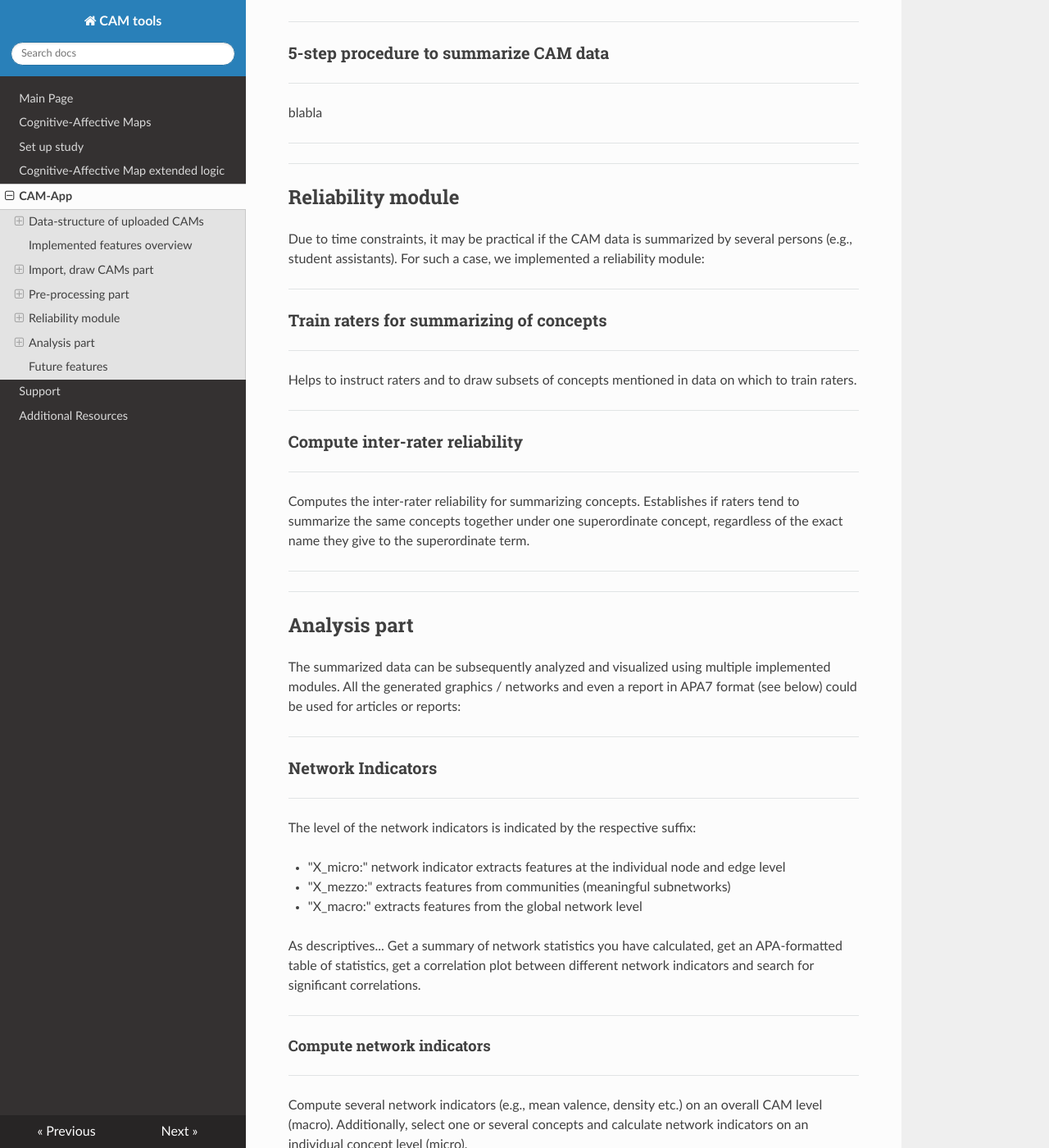
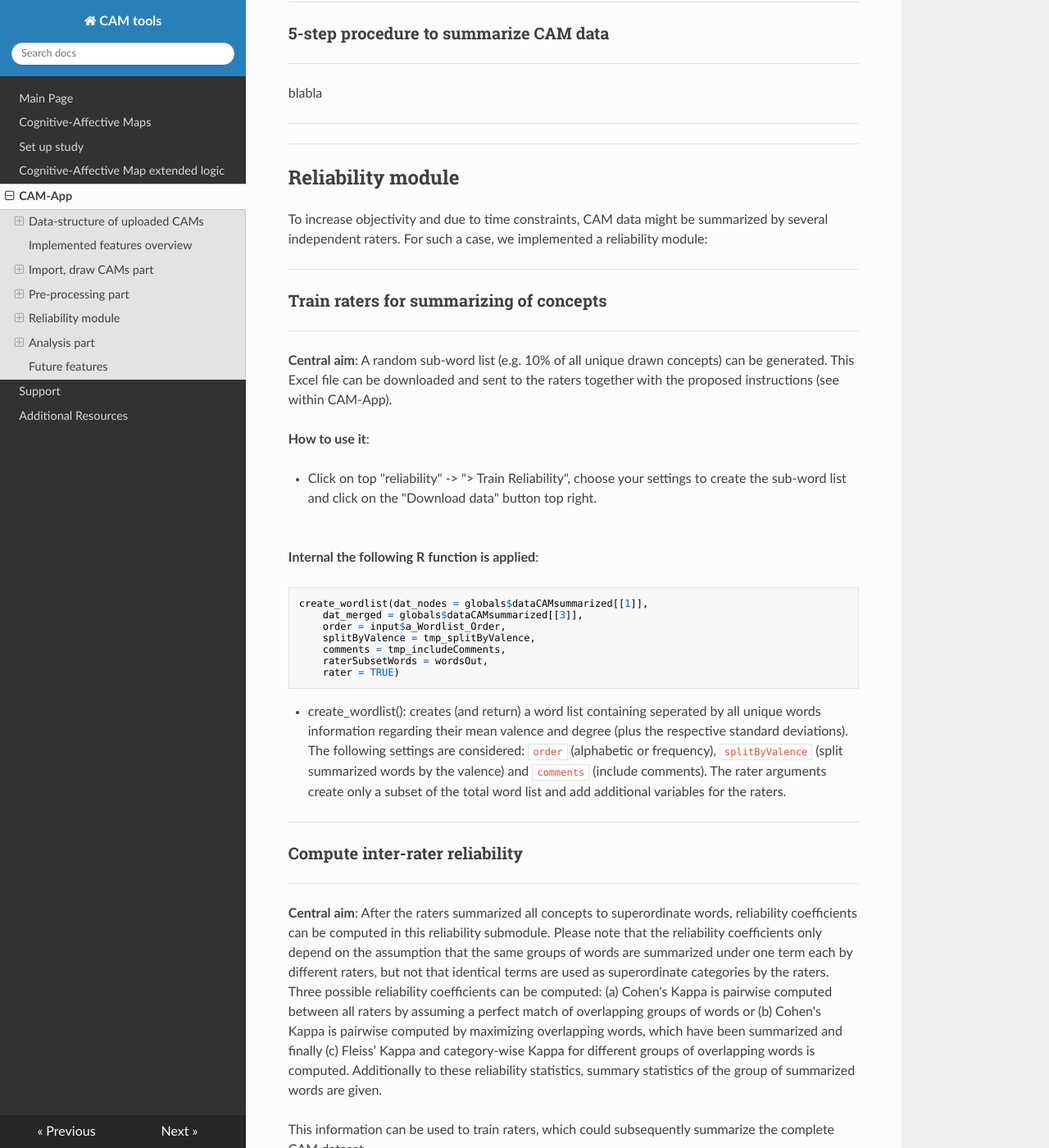
Before and after one commit to FennStatistics/CAMtools_documentation, an MkDocs documentation site: the page built from docs/CAM-App.md, in a window 1280 px wide and 1400 px high, scrolled down 10399 px. Shown: the whole window at 82% size. Built offline with MkDocs 1.6.1, drawn with Linux system fonts in a browser that asks for light colours; nearby versions of some CDN libraries; some of the changed text lies outside the part shown.

Commit message:
add text

````diff
--- a/docs/CAM-App.md
+++ b/docs/CAM-App.md
@@ -309,7 +309,7 @@ Please note that below all summarize functions a <b>dynamic table is displayed a
 ---
 
 **Central aim**:
-By using search terms you apply so called regular expressions, which is a concise language to describe patterns of text. Applying the stringr package, which is part of <a href="https://cran.r-project.org/web/packages/tidyverse/" target="_blank">tidyverse</a>, for example, using the expression “[[:digit:]]”, all drawn concepts including any digits can be identified. For possible regular expressions to use, please read the <a href="https://github.com/rstudio/cheatsheets/blob/main/strings.pdf" target="_blank">"cheatsheet" of the stringr package</a> and you can test combinations of regular expressions on the following webpage: <a href="https://regex101.com/" target="_blank">https://regex101.com/</a>
+By using search terms you apply so called regular expressions, which is a concise language to describe patterns of text. Applying the stringr package, which is part of <a href="https://cran.r-project.org/web/packages/tidyverse/" target="_blank">tidyverse</a>, for example, using the expression “[[:digit:]]”, all drawn concepts including any digits can be identified. For possible regular expressions to use, please read the <a href="https://github.com/rstudio/cheatsheets/blob/main/strings.pdf" target="_blank">"cheatsheet" of the stringr package</a> and you can test combinations of regular expressions on the following webpage: <a href="https://regex101.com/" target="_blank">https://regex101.com/</a>.
 
 
 **How to use it**:
@@ -348,8 +348,8 @@ SynonymList(vectorWords = tmp_text,
 SummarizedSynonymList(listSynonyms = raw_SynonymList[[1]])
 ```
 
-* SynonymList():
-* SummarizedSynonymList():
+* SynonymList(): checks if single words are in the choosen dictionary, create a list of all synonyms
+* SummarizedSynonymList(): removes overlapping words (duplicates)
 
 ***
 ### Apply word2vec Model
@@ -383,7 +383,7 @@ blabla
 Reliability module
 ----------------
 
-Due to time constraints, it may be practical if the CAM data is summarized by several persons (e.g., student assistants). For such a case, we implemented a reliability module:
+To increase objectivity and due to time constraints, CAM data might be summarized by several independent raters. For such a case, we implemented a reliability module:
 
 
 
@@ -391,16 +391,57 @@ Due to time constraints, it may be practical if the CAM data is summarized by se
 ### Train raters for summarizing of concepts
 ---
 
-Helps to instruct raters and to draw subsets of concepts mentioned in data on which to train raters.
 
+**Central aim**:
+A random sub-word list (e.g. 10% of all unique drawn concepts) can be generated. This Excel file can be downloaded and sent to the raters together with the proposed instructions (see within CAM-App).
+
+**How to use it**:
+
+* Click on top "reliability" -> "> Train Reliability", choose your settings to create the sub-word list and click on the "Download data" button top right.
+
+
+<br>
+**Internal the following R function is applied**:
+
+```r
+create_wordlist(dat_nodes = globals$dataCAMsummarized[[1]],
+    dat_merged = globals$dataCAMsummarized[[3]],
+    order = input$a_Wordlist_Order,
+    splitByValence = tmp_splitByValence,
+    comments = tmp_includeComments,
+    raterSubsetWords = wordsOut,
+    rater = TRUE)
+```
+* create_wordlist(): creates (and return) a word list containing seperated by all unique words information regarding their mean valence and degree (plus the respective standard deviations). The following settings are considered: <code>order</code> (alphabetic or frequency), <code>splitByValence</code> (split summarized words by the valence) and <code>comments</code> (include comments). The rater arguments create only a subset of the total word list and add additional variables for the raters.
 
 
 ***
 ### Compute inter-rater reliability
 ---
 
-Computes the inter-rater reliability for summarizing concepts. Establishes if raters tend to summarize the same concepts together under one superordinate concept, regardless of the exact name they give to the superordinate term.
+**Central aim**:
+After the raters summarized all concepts to superordinate words, reliability coefficients can be computed in this reliability submodule. Please note that the reliability coefficients only depend on the assumption that the same groups of words are summarized under one term each by different raters, but not that identical terms are used as superordinate categories by the raters. Three possible reliability coefficients can be computed: (a) Cohen's Kappa is pairwise computed between all raters by assuming a perfect match of overlapping groups of words or (b) Cohen's Kappa is pairwise computed by maximizing overlapping words, which have been summarized and finally (c) Fleiss’ Kappa and category-wise Kappa for different groups of overlapping words is computed. Additionally to these reliability statistics, summary statistics of the group of summarized words are given.
 
+This information can be used to train raters, which could subsequently summarize the complete CAM dataset.
+
+
+**How to use it**:
+
+* Click on top "reliability" -> "> Get Reliability", and upload all your wordlists you have received by your raters (at least 2)
+
+
+<br>
+**Internal the following R function are applied**:
+
+```r
+computeCohensKappa(files = data(),
+    numberRaters = length(data()))
+computeCohensKappaMaximized(files = data(),
+    numberRaters = length(data()))
+```
+* computeCohensKappa(): Cohen's Kappa is pairwise computed between all raters by assuming a perfect match of overlapping groups of words
+    * Remark: when uploading rated wordlists at the bottom of the module you will see "Rating" variables containing, for example, "r0001r0002", which you mean that a rater has summarized the first and second concept under one superordinate term
+* computeCohensKappaMaximized(): Cohen's Kappa is pairwise computed by maximizing overlapping words, which have been summarized and finally
 
 
 
@@ -564,7 +605,8 @@
     raterSubsetWords = NULL,
     rater=FALSE)
 ```
-* create_wordlist():
+* create_wordlist(): creates (and return) a word list containing seperated by all unique words information regarding their mean valence and degree (plus the respective standard deviations). The following settings are considered: <code>order</code> (alphabetic or frequency), <code>splitByValence</code> (split summarized words by the valence) and <code>comments</code> (include comments).
+
 
 ***
 #### Create word cloud
````
Also changed, not shown: other parts of docs/CAM-App.md (+1 -1 lines).
